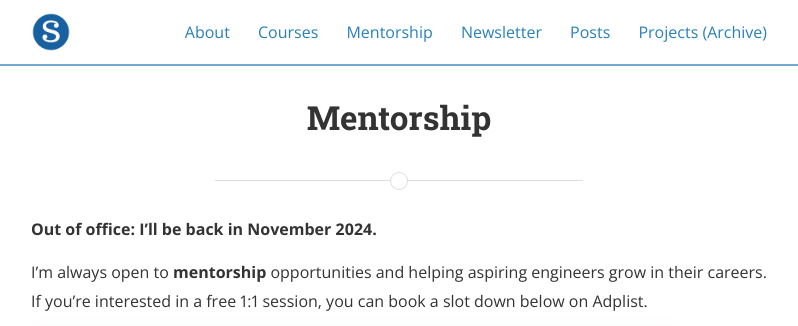
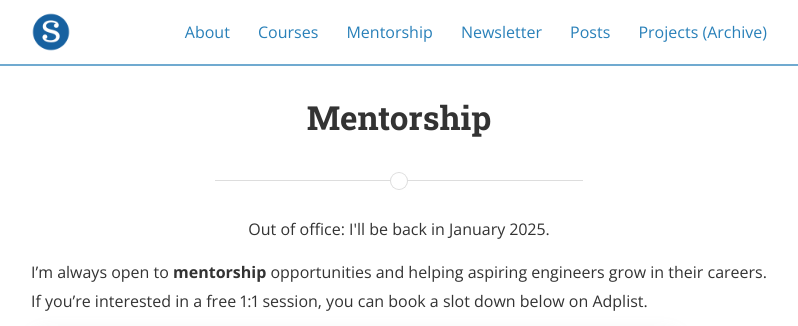
Before and after one commit to ShehabCE/shehabce.github.io, a Jekyll site: the page built from mentorship.md, in a window 1280 px wide and 900 px high, cut to the strip 0-326 px from the top of the window. Shown: the whole strip, without its empty margins (241-1039 px from the left). Built offline with Jekyll 4.4.1, drawn with Linux system fonts in a browser that asks for light colours; nearby versions of some CDN libraries; a style sheet for code colours, icons or effects is not loaded.

Commit message:
Update office hours

```diff
--- a/mentorship.md
+++ b/mentorship.md
@@ -4,7 +4,8 @@ title: Mentorship
 permalink: /mentorship/
 ---
 
-**Out of office: I'll be back in November 2024.**
+<p align="center">Out of office: I'll be back in January 2025.</p>
+
 
 I'm always open to **mentorship** opportunities and helping aspiring engineers grow in their careers. If you're interested in a free 1:1 session, you can book a slot down below on Adplist.
 
```
